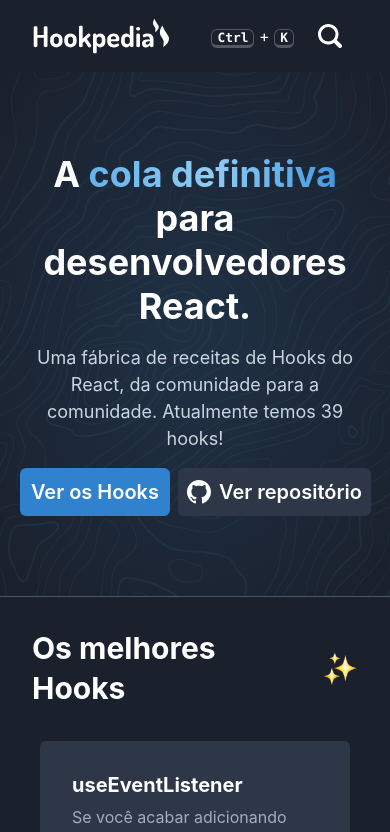
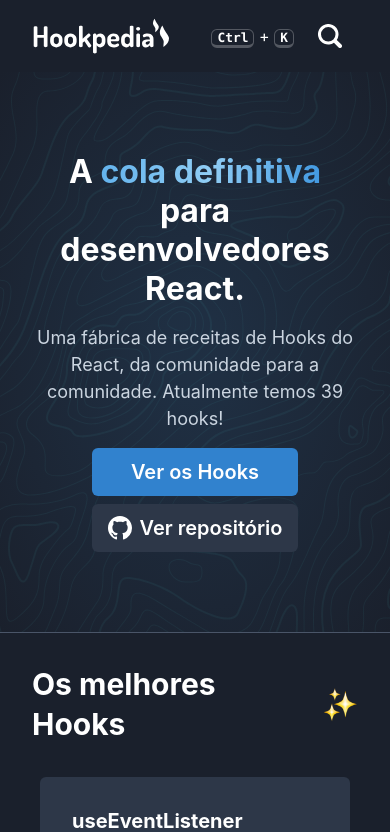
Before and after one commit to guilherssousa/hookpedia, a Next.js app: page / in a window 390 px wide. Shown: the top 832 px of the page. Built offline with nearby package versions, Linux system fonts and the light colour scheme.

Commit message:
make header name responsive

```diff
--- a/src/components/Header/index.jsx
+++ b/src/components/Header/index.jsx
@@ -30,7 +30,7 @@
         >
           <Heading
             as="h2"
-            fontSize={{ base: "4xl", md: "6xl" }}
+            fontSize={{ base: "32", md: "6xl" }}
             align="center"
             lineHeight="normal"
           >
@@ -54,8 +54,14 @@
             comunidade. Atualmente temos 39 hooks!
           </Text>
 
-          <Stack mt="4" direction="row">
-            <Button colorScheme="blue" size="lg" fontSize={20} p={[4, 6, 8]}>
+          <Stack mt="4" direction={{ base: "column", md: "row" }}>
+            <Button
+              colorScheme="blue"
+              size="lg"
+              fontSize={20}
+              p={[4, 6, 8]}
+              w={{ sm: "60vw", md: 40 }}
+            >
               Ver os Hooks
             </Button>
 
@@ -78,6 +84,7 @@
                 }}
                 bg="gray.700"
                 size="lg"
+                w={{ sm: "60vw", md: 60 }}
               >
                 Ver repositório
               </Button>
```
